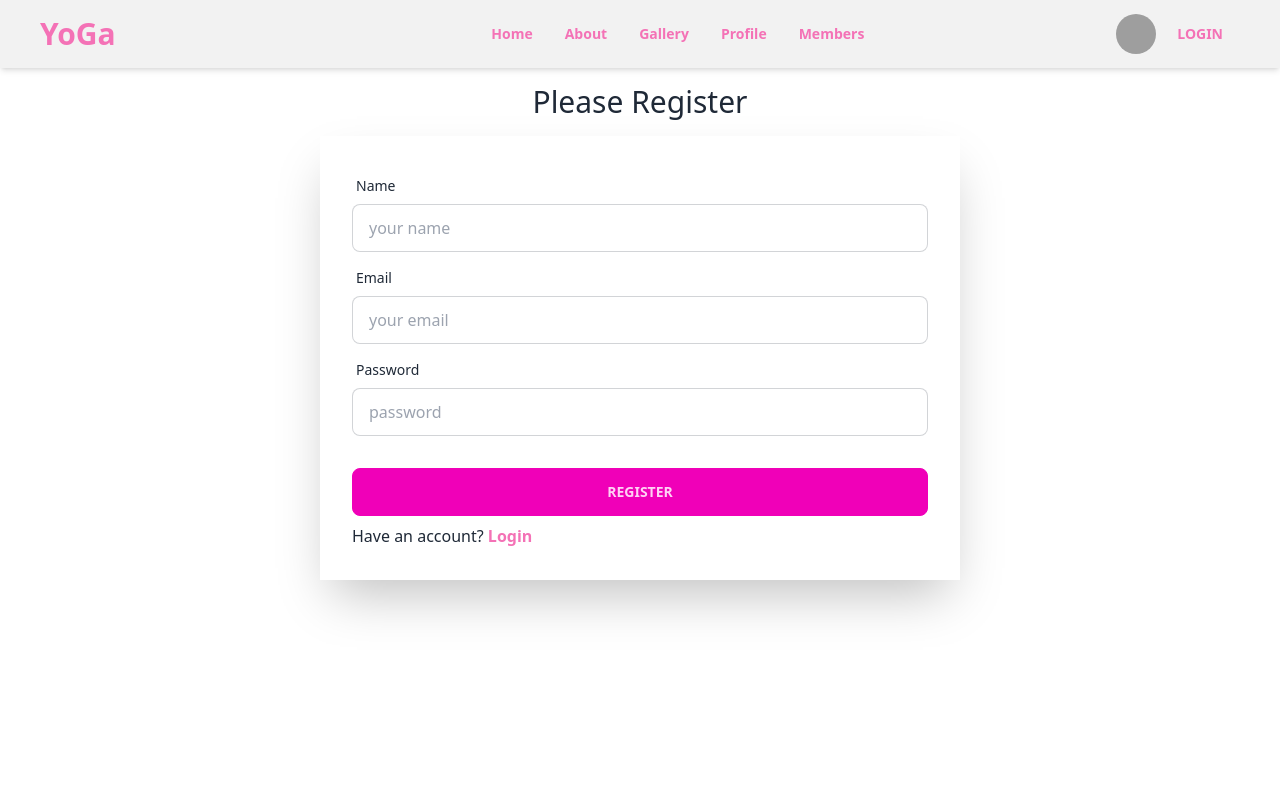
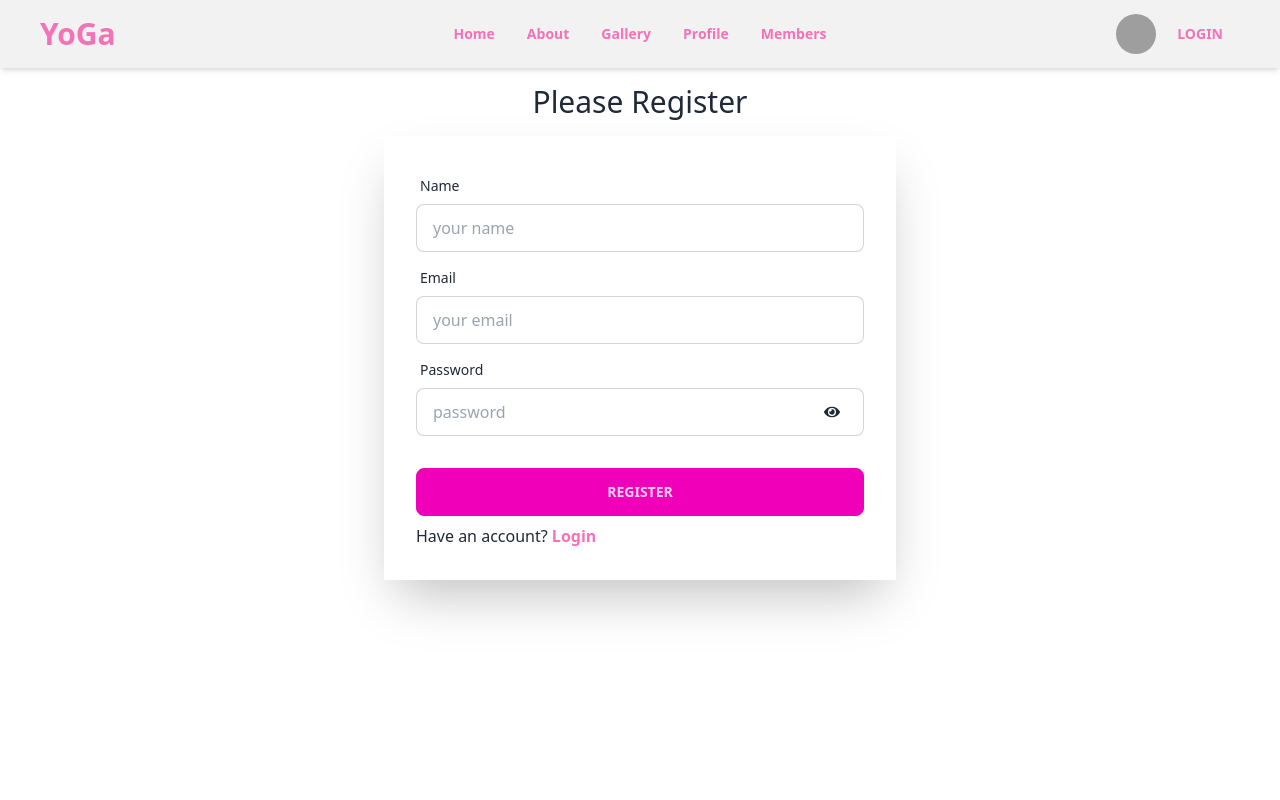
Before and after one commit to emurmudu/yoga-fitness-event, a React (Vite) app: page /register in a window 1280 px wide. Shown: the top 800 px of the page. Built offline with nearby package versions, Linux system fonts and the light colour scheme; grey boxes are pictures that could not be loaded.

Commit message:
User Register & password validation done.

```diff
--- a/package.json
+++ b/package.json
@@ -15,7 +15,9 @@
     "match-sorter": "^6.3.1",
     "react": "^18.2.0",
     "react-dom": "^18.2.0",
+    "react-icons": "^4.11.0",
     "react-router-dom": "^6.16.0",
+    "react-toastify": "^9.1.3",
     "sort-by": "^1.2.0"
   },
   "devDependencies": {
--- a/src/Header/Banner/Banner.jsx
+++ b/src/Header/Banner/Banner.jsx
@@ -14,8 +14,8 @@ const Banner = () => {
 
             <div className="absolute inset-0 flex flex-col justify-center items-center text-white">
                 <h1 className=" text-xl md:text-2xl lg:text-6xl text-pink-600 font-bold">Yoga And Fitness Retreats</h1>
-                <div className=" py-4 mb-4">
-                    <p className=" text-pink-600 font-bold md:text-xl text-lg">Empower Your Body, Free Your Mind: Embrace Yoga & Fitness for a Healthier You!</p>
+                <div className=" py-4 md:mb-4">
+                    <p className=" text-pink-600 font-bold  md:text-xl text-base text-center">Empower Your Body, Free Your Mind: Embrace Yoga & Fitness for a Healthier You!</p>
                 </div>
                 <div className="flex items-center">
                     <Link to="/register">
--- a/src/Header/Navbar/Navbar.jsx
+++ b/src/Header/Navbar/Navbar.jsx
@@ -12,12 +12,15 @@ const Navbar = () => {
     </>
     return (
         <div className="navbar bg-base-200 shadow-md px-10">
-            <h1 className=" text-xl md:text-2xl lg:text-3xl text-pink-400 font-bold">YoGa</h1>
             <div className="navbar-start">
+
                 <div className="dropdown">
-                    {/* <label tabIndex={0} className="btn btn-primary lg:hidden">
-                        <svg xmlns="http://www.w3.org/2000/svg" className="h-5 w-5" fill="none" viewBox="0 0 24 24" stroke="currentColor"><path strokeLinecap="round" strokeLinejoin="round" strokeWidth="2" d="M4 6h16M4 12h8m-8 6h16" /></svg>
-                    </label> */}
+                    <div className=" flex flex-row-reverse justify-center items-center gap-2">
+                        <h1 className=" text-xl md:text-2xl lg:text-3xl text-pink-400 font-bold">YoGa</h1>
+                        <label tabIndex={0} className="btn btn-primary lg:hidden">
+                            <svg xmlns="http://www.w3.org/2000/svg" className="h-5 w-5" fill="none" viewBox="0 0 24 24" stroke="currentColor"><path strokeLinecap="round" strokeLinejoin="round" strokeWidth="2" d="M4 6h16M4 12h8m-8 6h16" /></svg>
+                        </label>
+                    </div>
                     <ul tabIndex={0} className="menu menu-sm dropdown-content mt-3 z-[1] p-2 shadow bg-base-100 rounded-box w-52">
                         {navLinks}
 
@@ -26,7 +29,7 @@ const Navbar = () => {
 
             </div>
             <div className="navbar-center hidden lg:flex">
-                <ul className="menu menu-horizontal px-1 text-pink-400 font-bold ">
+                <ul className="menu menu-vertical lg:menu-horizontal px-1 text-pink-400 font-bold ">
 
                     {navLinks}
                 </ul>
@@ -37,9 +40,9 @@ const Navbar = () => {
                         <img src={userPic} />
                     </div>
                 </label>
-                <Link>
+                <NavLink to="/login">
                     <button className="btn text-pink-400 font-bold">Login</button>
-                </Link>
+                </NavLink>
             </div>
         </div>
     );
--- a/src/Login/Login.jsx
+++ b/src/Login/Login.jsx
@@ -15,7 +15,7 @@ const Login = () => {
             <h2 className=" text-center text-3xl mt-4 mb-4">Please Login</h2>
 
             <div className="">
-                <form onSubmit={handleLogin} className="card-body md:w-3/4 lg:w-1/2 mx-auto shadow-2xl">
+                <form onSubmit={handleLogin} className="card-body w-3/4 md:w-2/4 lg:w-2/5 mx-auto shadow-2xl">
 
                     <div className="form-control">
                         <label className="label">
--- /dev/null
+++ b/src/Providers/AuthProvider.jsx
@@ -0,0 +1,16 @@
+import { createContext } from "react";
+
+export const AuthContext = createContext(null);
+
+const AuthProvider = ({ children }) => {
+
+    const authInfo = {}
+
+    return (
+        <AuthContext.Provider value={authInfo}>
+            {children}
+        </AuthContext.Provider>
+    );
+};
+
+export default AuthProvider;
--- a/src/Register/Register.jsx
+++ b/src/Register/Register.jsx
@@ -1,6 +1,17 @@
+import { createUserWithEmailAndPassword } from "firebase/auth";
 import { Link, NavLink } from "react-router-dom";
+import auth from "../firebase/firebase.config";
+import { useState } from "react";
+import { ToastContainer, toast } from "react-toastify";
+import 'react-toastify/dist/ReactToastify.css';
+import { FaEye, FaEyeSlash } from 'react-icons/fa';
+
 
 const Register = () => {
+    const [registerError, setRegisterError] = useState('');
+    const [success, setSuccess] = useState('');
+    const [showPassword, setShowPassword] = useState(false);
+
 
 
     const handleRegister = e => {
@@ -10,14 +21,45 @@ const Register = () => {
         const password = e.target.password.value;
         console.log(name, email, password);
 
+        if (password.length < 6) {
+            setRegisterError('Password length should be 6 or above');
+            return;
+        }
+        else if (!/(?=.*[!@#$%^&*()_+{}\[\]:;<>,.?~\\-])/.test(password)) {
+            setRegisterError('Please use at least one special character');
+            return;
+        }
+        else if (!/[A-Z]/.test(password)) {
+            setRegisterError('Please use at least one upper case character');
+            return;
+        }
+
+        setRegisterError('');
+        setSuccess('');
+
+        createUserWithEmailAndPassword(auth, email, password)
+            .then(result => {
+                console.log(result.user)
+                toast('You have registered successfully', {
+                    position: toast.POSITION.TOP_CENTER,
+                });
+
+
+
+            })
+            .catch(error => {
+                console.log(error)
+                setRegisterError(error.message);
+            })
+
     }
     return (
         <div className=" mx-auto">
-            {/* <Navbar></Navbar> */}
+
             <h2 className=" text-center text-3xl mt-4 mb-4">Please Register</h2>
 
             <div className="">
-                <form onSubmit={handleRegister} className="card-body md:w-3/4 lg:w-1/2 mx-auto shadow-2xl">
+                <form onSubmit={handleRegister} className="card-body w-3/4 md:w-2/4 lg:w-2/5 mx-auto shadow-2xl">
                     <div className="form-control">
                         <label className="label">
                             <span className="label-text">Name</span>
@@ -34,13 +76,28 @@ const Register = () => {
                         <label className="label">
                             <span className="label-text">Password</span>
                         </label>
-                        <input type="password" name="password" placeholder="password" className="input input-bordered" required />
+                        <div className=" relative">
+                            <input type={showPassword ? "text" : "password"} name="password" placeholder="password" className="input input-bordered w-full mx-auto py-2 px-4" required />
+                            <span className="absolute top-4 right-6" onClick={() => setShowPassword(!showPassword)}>
+                                {showPassword ? <FaEyeSlash></FaEyeSlash> : <FaEye></FaEye>}
+                            </span>
+                        </div>
+                        {
+                            registerError && <p className=" text-red-600 mt-2">{registerError}</p>
+                        }
                     </div>
                     <div className="form-control mt-6">
                         <button className="btn btn-secondary">Register</button>
+                        <ToastContainer />
                     </div>
+
+                    {
+                        success && <p className=" text-green-600">{success}</p>
+                    }
                     <p>Have an account? <NavLink className=" text-pink-400 font-bold" to="/login">Login</NavLink></p>
                 </form>
+
+
 
             </div>
         </div>
--- a/src/main.jsx
+++ b/src/main.jsx
@@ -6,12 +6,15 @@ import {
   RouterProvider,
 } from "react-router-dom";
 import router from './Routes/Routes';
+import AuthProvider from './Providers/AuthProvider';
 
 
 
 
 ReactDOM.createRoot(document.getElementById('root')).render(
   <React.StrictMode>
-    <RouterProvider router={router} />
+    <AuthProvider>
+      <RouterProvider router={router} />
+    </AuthProvider>
   </React.StrictMode>,
 )
```
Also changed, not shown: src/Pages/Footer/Footer.jsx (+6 -5 lines), 1 other file (tests, documents, lock files or other folders).
